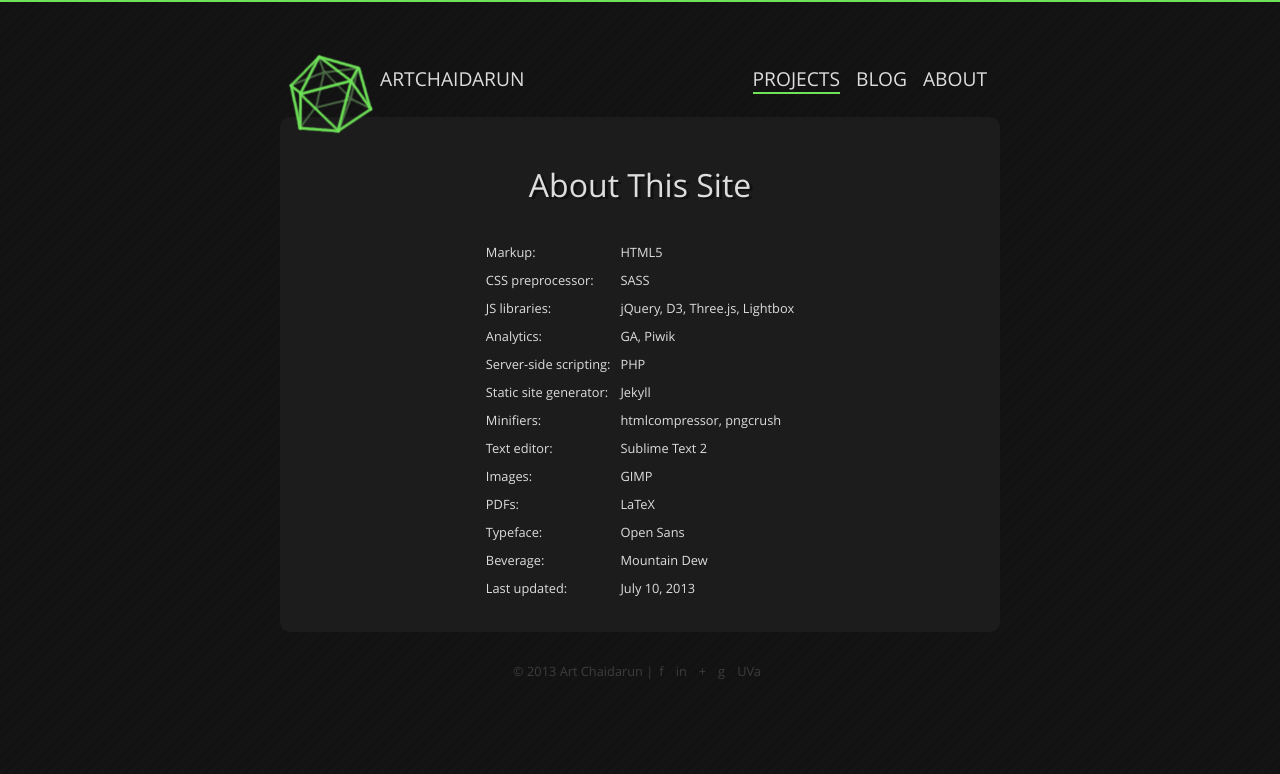
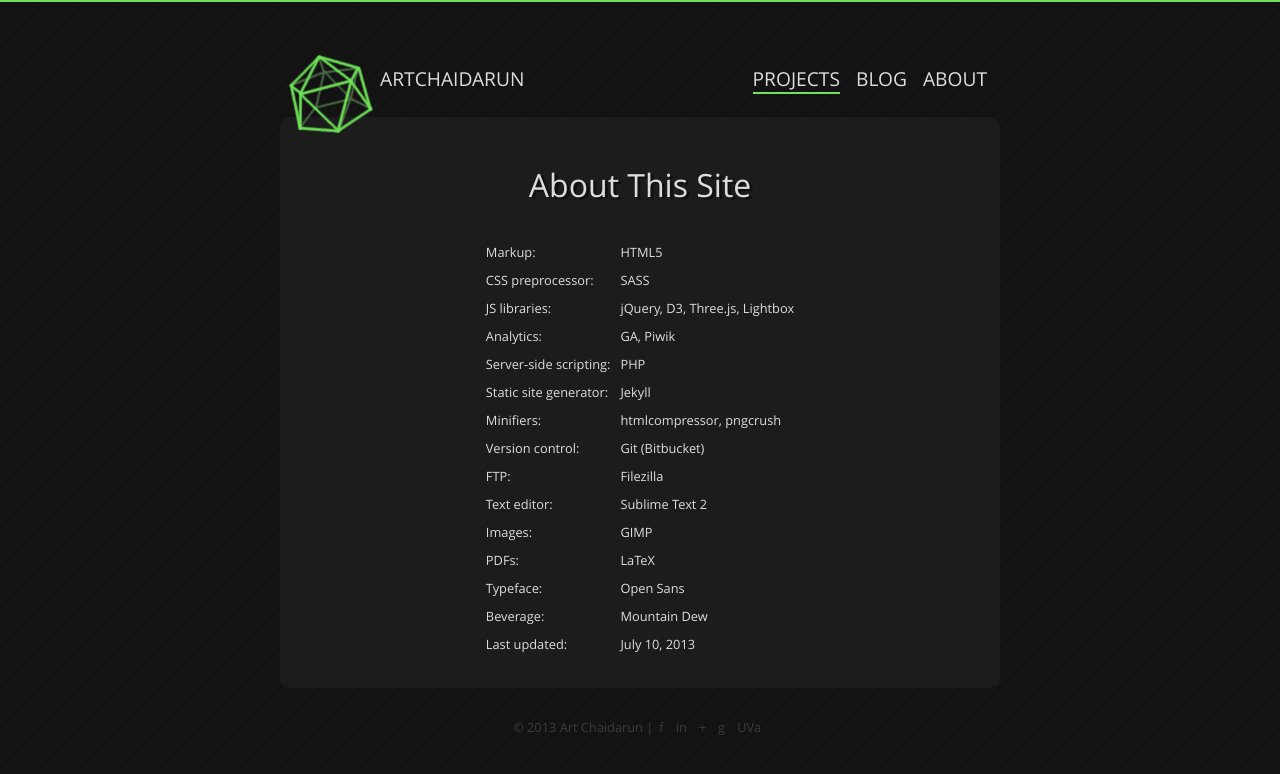
Before and after one commit to artnc/personal-website, a Jekyll site: the page built from projects/_posts/2013-07-07-colophon.html, in a window 1280 px wide. Shown: the top 774 px of the page. Built offline with Jekyll 4.4.1, drawn with Linux system fonts in a browser that asks for light colours; nearby versions of some CDN libraries; comment, search, counter and statistics services are not loaded.

Commit message:
Add ftp and vcs to colophon

```diff
--- a/projects/_posts/2013-07-07-colophon.html
+++ b/projects/_posts/2013-07-07-colophon.html
@@ -34,6 +34,14 @@ pagetitle: Colophon
       <td>htmlcompressor, pngcrush</td>
     </tr>
     <tr>
+      <td>Version control:</td>
+      <td>Git (Bitbucket)</td>
+    </tr>
+    <tr>
+      <td>FTP:</td>
+      <td>Filezilla</td>
+    </tr>
+    <tr>
       <td>Text editor:</td>
       <td>Sublime Text 2</td>
     </tr>
```
